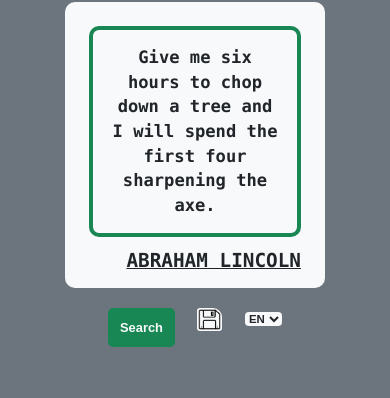
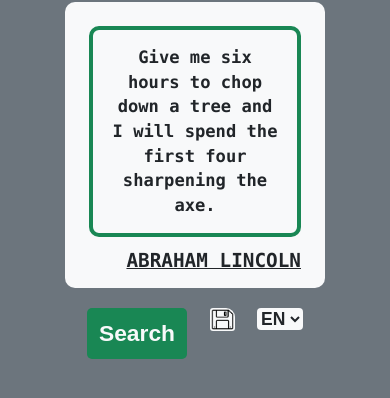
Before and after one commit to Sonnik9/sonnikQuotesFinalVersion, a plain HTML site: page index.html in a window 390 px wide. Shown: the part 294-692 px from the top of the page. Drawn offline with Linux system fonts and the light colour scheme; no server answers.

Commit message:
sucessfull

```diff
--- a/style.css
+++ b/style.css
@@ -104,7 +104,7 @@ h1 {
     text-align: center;
     color: #f8f9fa;
     font-weight: 700;
-    font-size: calc(12px + 9*(100vw/1242));
+    font-size: 22.8px;
     background-color: #198754;
 }
 .btn:hover {
@@ -112,7 +112,7 @@ h1 {
     color: #eff3f7;
     border-radius: 9px;
     transition: 600ms;
-    font-size: calc(12.1px + 9.1*(100vw/1242));
+    font-size: 23px;
 }
 .saveBox {
     position: relative;
@@ -148,7 +148,7 @@ h1 {
 .select {
     cursor: pointer;
     color: rgba(33,37,41);
-    font-size: calc(11px + 5*(100vw/1242));
+    font-size: 17.5px;
     font-weight: 700;
     background-color: #f8f9fa;
     border-radius: 4px;
@@ -203,20 +203,12 @@ hr {
         font-size: calc(18px + (10 + 10*0.7)*((100vw - 320px) / 1242));
     }
 
-    .select {
-        font-size: calc(11px + (5 + 5*0.7)*((100vw - 320px) / 1242));
-    }
-
     .saveBox:hover::after {
         font-size: calc(8px + (4 + 4*0.7)*((100vw - 320px) / 1242));
     }
 
     .btn:hover {
         font-size: calc(12.5px + (9.5 + 9.5*0.7)*((100vw - 320px) / 1242));
-    }
-
-    .btn {
-        font-size: calc(12px + (9 + 9*0.7)*((100vw - 320px) / 1242));
     }
 
     .author {
```
